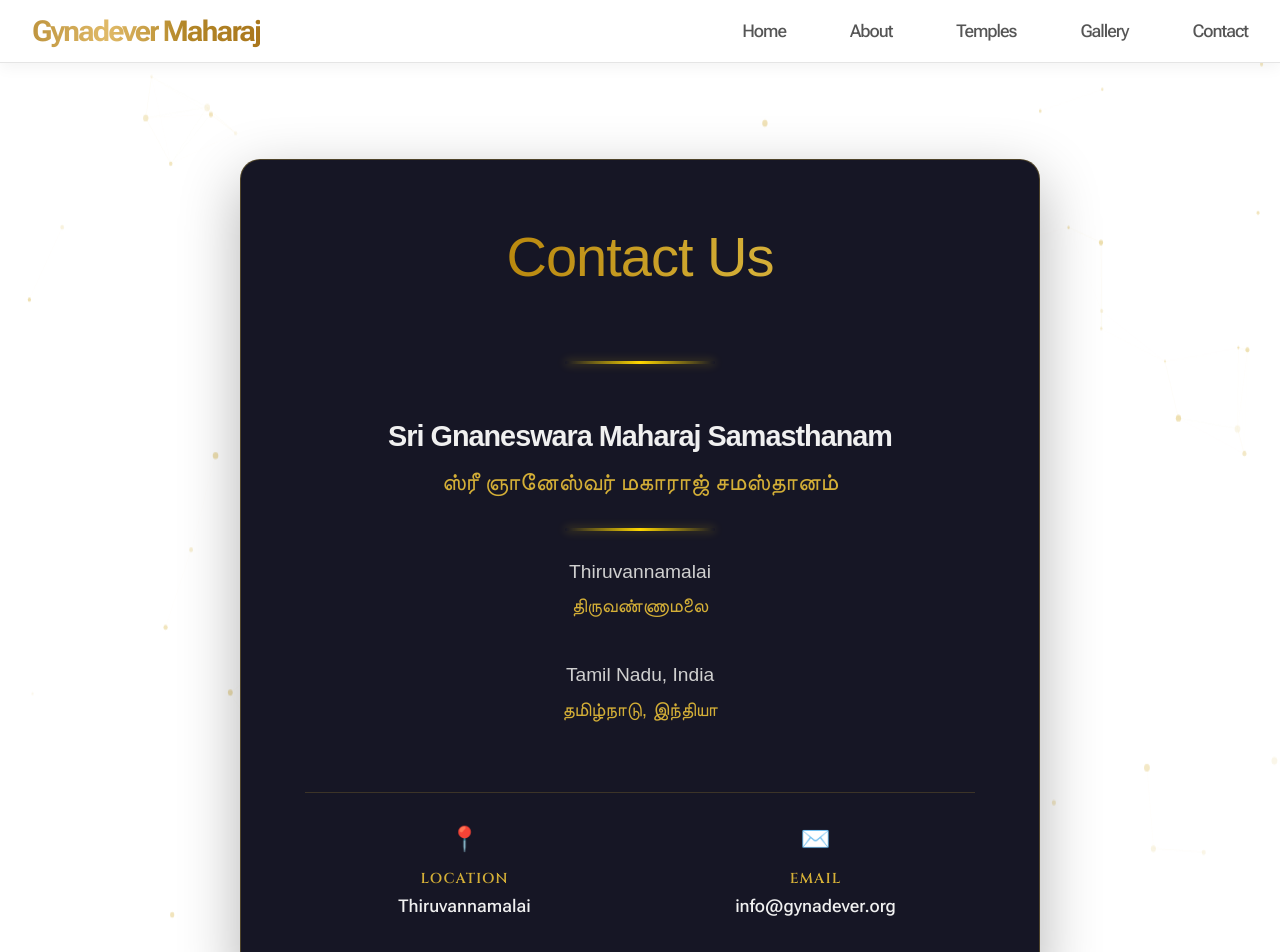
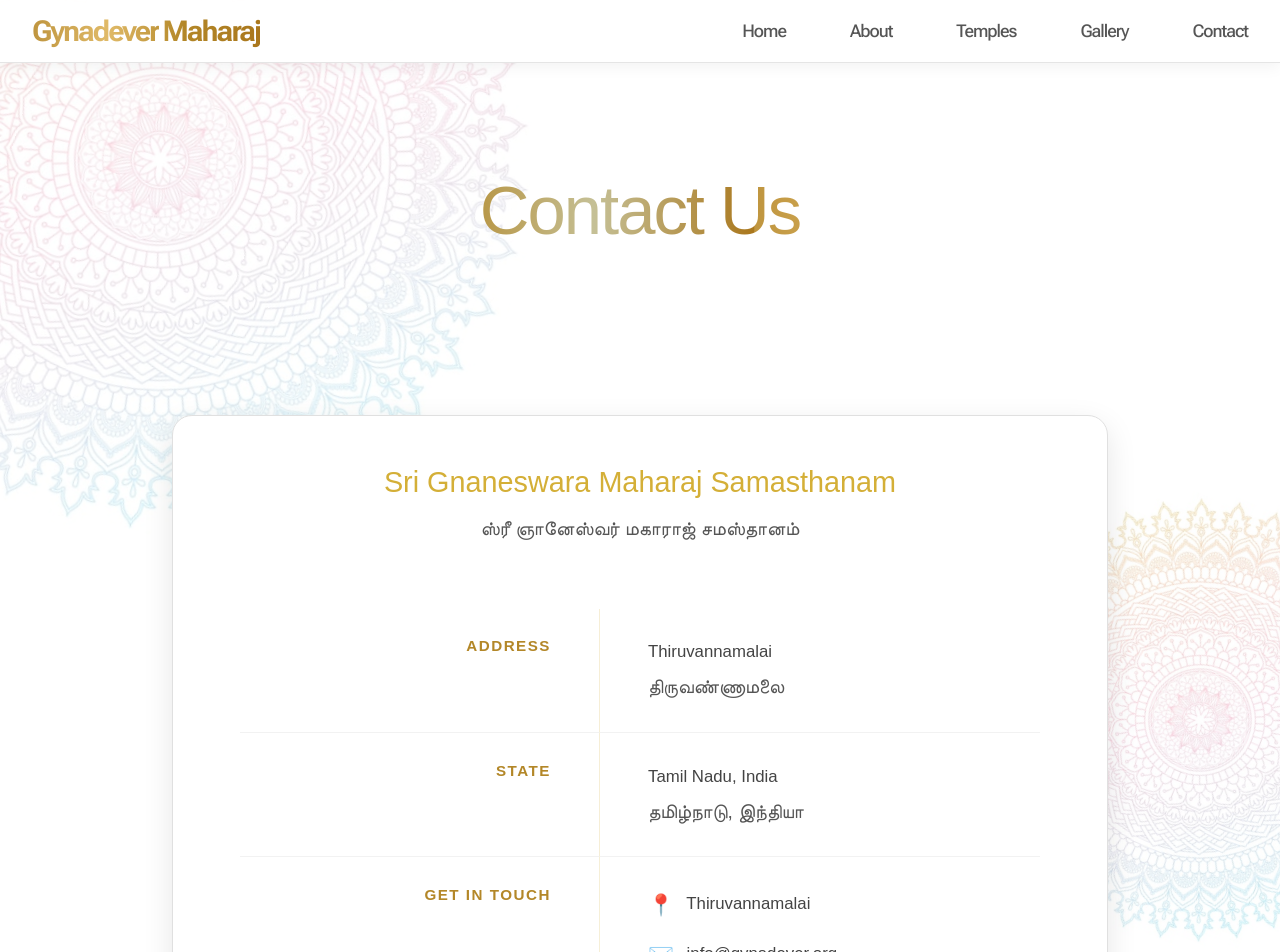
Before and after one commit to mrfaseed/gynadever, a Next.js app: page /contact in a window 1280 px wide. Shown: the top 952 px of the page. Built offline with nearby package versions, Linux system fonts and the light colour scheme; a web font is replaced by a local one.

Commit message:
Contact page

```diff
--- a/src/app/contact/contact.module.css
+++ b/src/app/contact/contact.module.css
@@ -1,173 +1,311 @@
-/* Main Container - Pure White */
+/* Main Container */
 .container {
     min-height: 100vh;
-    background-color: #ffffff;
-    color: #333;
+    color: #1a1a1a;
+    font-family: 'Georgia', serif;
+    overflow-x: hidden;
+    padding-bottom: 4rem;
     position: relative;
-    overflow: hidden;
-    display: flex;
-    flex-direction: column;
-    align-items: center;
-    justify-content: center;
-    padding: 6rem 1rem;
 }
 
-/* Canvas for Particles */
-.canvas {
-    position: absolute;
+/* Base White Background Layer */
+.pageBackground {
+    position: fixed;
     top: 0;
     left: 0;
-    width: 100%;
-    height: 100%;
-    z-index: 0;
+    width: 100vw;
+    height: 100vh;
+    background-color: #ffffff;
+    z-index: -2;
     pointer-events: none;
 }
 
-/* Glass Card - Dark Theme */
-.card {
-    position: relative;
-    z-index: 1;
-    background: rgba(10, 10, 26, 0.95);
-    /* Dark Royal Blue/Navy from Footer */
-    backdrop-filter: blur(20px);
-    -webkit-backdrop-filter: blur(20px);
-    border: 1px solid rgba(212, 175, 55, 0.3);
-    /* Gold border */
-    border-radius: 20px;
-    padding: 4rem;
-    max-width: 800px;
-    width: 100%;
-    text-align: center;
-    box-shadow: 0 20px 60px rgba(0, 0, 0, 0.3);
-    display: flex;
-    flex-direction: column;
-    gap: 2rem;
-    align-items: center;
+/* Background Mandala Effects */
+.backgroundEffects {
+    position: fixed;
+    top: 0;
+    left: 0;
+    width: 100vw;
+    height: 100vh;
+    pointer-events: none;
+    z-index: -1;
 }
 
-/* Typography */
+.mandala {
+    position: absolute;
+    opacity: 0.4;
+    animation: spin 120s linear infinite;
+}
+
+.mandalaTopLeft {
+    top: -30vmin;
+    left: -30vmin;
+    width: 100vmin;
+    height: 100vmin;
+}
+
+.mandalaBottomRight {
+    bottom: -20vmin;
+    right: -20vmin;
+    width: 60vmin;
+    height: 60vmin;
+    animation-duration: 90s;
+    opacity: 0.5;
+}
+
+@keyframes spin {
+    from {
+        transform: rotate(0deg);
+    }
+
+    to {
+        transform: rotate(360deg);
+    }
+}
+
+/* Hero Section */
+.hero {
+    position: relative;
+    height: 40vh;
+    /* Slightly shorter than temple page */
+    display: flex;
+    justify-content: center;
+    align-items: center;
+    text-align: center;
+    background-color: transparent;
+    margin-bottom: 2rem;
+}
+
+.heroContent {
+    position: relative;
+    z-index: 2;
+    padding: 2rem;
+    max-width: 900px;
+    animation: fadeInUp 1.2s ease-out;
+}
+
 .title {
     font-family: "Google Sans", sans-serif;
-    font-size: 3.5rem;
-    color: #ffd700;
-    background: linear-gradient(to right, #b8860b, #d4af37, #cd853f);
+    font-size: 4.3rem;
+    font-weight: 500;
+    margin-bottom: 1.5rem;
+    letter-spacing: -2px;
+    /* Gold Gradient matching Temple page */
+    background: linear-gradient(to right, #bf953f, #e0ba68, #b38728, #c5c096, #aa771c);
+    background-size: 200% auto;
+    color: #000;
     background-clip: text;
     -webkit-background-clip: text;
     -webkit-text-fill-color: transparent;
-    margin-bottom: 1rem;
-    font-weight: 500;
-    letter-spacing: -1px;
-    background-size: 200% auto;
-    animation: gradientAnimation 3s ease-in-out infinite;
+    animation: shine 10s linear infinite;
 }
 
-@keyframes gradientAnimation {
-    0% {
-        background-position: 0% 50%;
-    }
-
-    50% {
-        background-position: 100% 50%;
-    }
-
-    100% {
-        background-position: 0% 50%;
+@keyframes shine {
+    to {
+        background-position: 200% center;
     }
 }
 
-.subtitle {
-    font-family: "Google Sans", sans-serif;
-    font-size: 1.8rem;
-    color: #f0f0f0;
-    /* Light text */
-    margin-bottom: 0.5rem;
-    letter-spacing: -1px;
-    font-weight: 600;
+/* Layout Grid - Now Single Centered Container */
+.grid {
+    display: flex;
+    justify-content: center;
+    max-width: 1000px;
+    margin: 0 auto;
+    padding: 0 2rem;
+    position: relative;
+    z-index: 2;
 }
 
-.tamilText {
-    font-size: 1.5rem;
-    line-height: 1.8;
-    color: #d4af37;
-    /* Gold */
-    font-weight: 400;
+/* Single Card Design */
+.card {
+    background: #ffffff;
+    border: 1px solid #e0e0e0;
+    border-radius: 20px;
+    overflow: hidden;
+    transition: all 0.4s cubic-bezier(0.175, 0.885, 0.32, 1.275);
+    display: flex;
+    flex-direction: column;
+    box-shadow: 0 10px 30px rgba(0, 0, 0, 0.1);
+    padding: 3rem;
+    align-items: center;
+    text-align: center;
+    width: 100%;
 }
 
-.address {
-    font-family: "Google Sans", sans-serif;
-    font-size: 1.2rem;
-    color: #d0d0d0;
-    /* Light grey */
-    line-height: 1.8;
-    margin-top: 1rem;
+.card:hover {
+    transform: translateY(-5px);
+    box-shadow: 0 20px 50px rgba(0, 0, 0, 0.15);
+    border-color: #d4af37;
 }
 
-/* Decorative Icon/Divider */
-.divider {
-    width: 150px;
-    height: 3px;
-    background: linear-gradient(90deg, transparent, #ffd700, transparent);
-    margin: 1.5rem auto;
-    border-radius: 2px;
-    box-shadow: 0 0 10px rgba(255, 215, 0, 0.3);
+/* Table Styles - Premium Redesign */
+/* Table Styles - Premium Redesign */
+.contactTable {
+    width: 100%;
+    max-width: 800px;
+    /* Limit width to keep columns closer */
+    margin: 2rem auto;
+    /* Center table */
+    border-collapse: separate;
+    border-spacing: 0;
+}
+
+.contactTable tr {
+    transition: background-color 0.3s ease;
+}
+
+.contactTable tr:hover {
+    background-color: rgba(212, 175, 55, 0.05);
+}
+
+.contactTable th,
+.contactTable td {
+    padding: 1.8rem;
+    vertical-align: top;
+    border-bottom: 1px solid rgba(0, 0, 0, 0.05);
+    /* Very light grey */
+    text-align: left;
+}
+
+.contactTable tr:last-child td {
+    border-bottom: none;
+}
+
+.tableLabel {
+    width: 45%;
+    /* Slightly less than 50% to pinch in */
+    font-family: "Google Sans", sans-serif;
+    font-size: 0.95rem;
+    color: #b38728;
+    font-weight: 700;
+    text-transform: uppercase;
+    letter-spacing: 1.5px;
+    text-align: right !important;
+    /* Force Right Alignment */
+    border-right: 1px solid rgba(212, 175, 55, 0.2);
+    padding-right: 3rem !important;
+    /* Space from divider */
+}
+
+.tableValue {
+    width: 55%;
+    /* Slightly more than 50% */
+    font-family: "Google Sans", sans-serif;
+    font-size: 1.05rem;
+    color: #444;
+    line-height: 1.8;
+    text-align: left !important;
+    /* Force Left Alignment */
+    padding-left: 3rem !important;
+    /* Space from divider */
 }
 
 
 
-/* Contact Details Grid */
-.detailsGrid {
-    display: grid;
-    grid-template-columns: repeat(auto-fit, minmax(200px, 1fr));
-    gap: 2rem;
-    width: 100%;
-    margin-top: 2rem;
-    border-top: 1px solid rgba(212, 175, 55, 0.2);
-    /* Gold separator */
-    padding-top: 2rem;
+/* Reuse existing typography */
+.subtitle {
+    font-family: "Google Sans", sans-serif;
+    font-size: 1.8rem;
+    color: #d4af37;
+    margin-bottom: 0.5rem;
+    line-height: 1.3;
+    font-weight: 500;
+    text-align: center;
 }
 
-.detailItem {
-    display: flex;
-    flex-direction: column;
-    align-items: center;
-    gap: 0.5rem;
+.subText {
+    font-family: "Google Sans", sans-serif;
+    font-size: 1.1rem;
+    color: #666;
+    margin-bottom: 2rem;
+    text-align: center;
+}
+
+.tamilText {
+    font-family: "Google Sans", sans-serif;
+    font-size: 1.2rem;
+    line-height: 1.6;
+    color: #555555;
+    display: block;
+    margin-top: 0.3rem;
 }
 
 .icon {
-    font-size: 1.5rem;
+    font-size: 1.3rem;
+    margin-right: 0.5rem;
     color: #d4af37;
-    margin-bottom: 0.5rem;
+    vertical-align: middle;
 }
 
-.label {
-    font-family: var(--font-cinzel), serif;
-    font-size: 0.9rem;
-    color: #d4af37;
-    /* Gold label */
-    text-transform: uppercase;
-    letter-spacing: 1px;
-    font-weight: 600;
+@keyframes fadeInUp {
+    from {
+        opacity: 0;
+        transform: translateY(30px);
+    }
+
+    to {
+        opacity: 1;
+        transform: translateY(0);
+    }
 }
 
-.value {
-    font-family: var(--font-roboto-flex), sans-serif;
-    color: #f0f0f0;
-    /* White/Light value */
-    font-size: 1.1rem;
-    font-weight: 500;
-}
-
-/* Responsive */
 @media (max-width: 768px) {
     .title {
         font-size: 2.5rem;
     }
 
-    .card {
-        padding: 2rem;
+    .grid {
+        padding: 0 1rem;
     }
 
-    .tamilText {
-        font-size: 1.2rem;
+    .card {
+        padding: 1.5rem;
+    }
+
+    /* Reset Table for Mobile Stack */
+    .contactTable {
+        display: block;
+        width: 100%;
+    }
+
+    .contactTable tbody,
+    .contactTable tr,
+    .contactTable td {
+        display: block;
+        width: 100%;
+    }
+
+    .contactTable tr {
+        margin-bottom: 2rem;
+        border-bottom: 1px solid #f0f0f0;
+        padding-bottom: 1rem;
+    }
+
+    .contactTable tr:last-child {
+        border-bottom: none;
+        margin-bottom: 0;
+    }
+
+    .tableLabel {
+        width: 100% !important;
+        text-align: center !important;
+        padding: 0 !important;
+        border-right: none !important;
+        margin-bottom: 0.5rem;
+        font-size: 0.9rem;
+        color: #d4af37;
+    }
+
+    .tableValue {
+        width: 100% !important;
+        text-align: center !important;
+        padding: 0 !important;
+        padding-bottom: 1rem !important;
+        border-bottom: none !important;
+    }
+
+    .hero {
+        height: 30vh;
     }
 }
--- a/src/app/contact/page.js
+++ b/src/app/contact/page.js
@@ -1,134 +1,70 @@
 "use client";
 
-import React, { useEffect, useRef } from 'react';
+import React from 'react';
 import styles from './contact.module.css';
 
 export default function ContactPage() {
-    const canvasRef = useRef(null);
-
-    useEffect(() => {
-        const canvas = canvasRef.current;
-        const ctx = canvas.getContext('2d');
-        let width, height;
-        let particles = [];
-
-        const resize = () => {
-            width = canvas.width = window.innerWidth;
-            height = canvas.height = window.innerHeight;
-        };
-
-        class Particle {
-            constructor() {
-                this.x = Math.random() * width;
-                this.y = Math.random() * height;
-                this.vx = (Math.random() - 0.5) * 0.5;
-                this.vy = (Math.random() - 0.5) * 0.5;
-                this.size = Math.random() * 2 + 1;
-                this.color = `rgba(212, 175, 55, ${Math.random() * 0.3 + 0.1})`; // Gold with low opacity
-            }
-
-            update() {
-                this.x += this.vx;
-                this.y += this.vy;
-
-                if (this.x < 0) this.x = width;
-                if (this.x > width) this.x = 0;
-                if (this.y < 0) this.y = height;
-                if (this.y > height) this.y = 0;
-            }
-
-            draw() {
-                ctx.fillStyle = this.color;
-                ctx.beginPath();
-                ctx.arc(this.x, this.y, this.size, 0, Math.PI * 2);
-                ctx.fill();
-            }
-        }
-
-        const init = () => {
-            particles = [];
-            for (let i = 0; i < 100; i++) {
-                particles.push(new Particle());
-            }
-        };
-
-        const animate = () => {
-            ctx.clearRect(0, 0, width, height);
-
-            // Draw connections
-            for (let i = 0; i < particles.length; i++) {
-                for (let j = i + 1; j < particles.length; j++) {
-                    const dx = particles[i].x - particles[j].x;
-                    const dy = particles[i].y - particles[j].y;
-                    const distance = Math.sqrt(dx * dx + dy * dy);
-
-                    if (distance < 100) {
-                        ctx.beginPath();
-                        ctx.strokeStyle = `rgba(212, 175, 55, ${0.1 * (1 - distance / 100)})`; // Fading gold line
-                        ctx.lineWidth = 0.5;
-                        ctx.moveTo(particles[i].x, particles[i].y);
-                        ctx.lineTo(particles[j].x, particles[j].y);
-                        ctx.stroke();
-                    }
-                }
-            }
-
-            particles.forEach(p => {
-                p.update();
-                p.draw();
-            });
-            requestAnimationFrame(animate);
-        };
-
-        window.addEventListener('resize', resize);
-        resize();
-        init();
-        animate();
-
-        return () => {
-            window.removeEventListener('resize', resize);
-        };
-    }, []);
-
     return (
         <div className={styles.container}>
-            <canvas ref={canvasRef} className={styles.canvas} />
+            {/* Layers */}
+            <div className={styles.pageBackground}></div>
 
-            <div className={styles.card}>
+            {/* Background Mandalas */}
+            <div className={styles.backgroundEffects}>
+                <img
+                    src="/bg1_circle.png"
+                    alt=""
+                    className={`${styles.mandala} ${styles.mandalaTopLeft}`}
+                />
+                <img
+                    src="/bg1_circle.png"
+                    alt=""
+                    className={`${styles.mandala} ${styles.mandalaBottomRight}`}
+                />
+            </div>
 
-                <h1 className={styles.title}>Contact Us</h1>
+            <div className={styles.hero}>
+                <div className={styles.heroContent}>
+                    <h1 className={styles.title}>Contact Us</h1>
+                </div>
+            </div>
 
-                <div className={styles.divider}></div>
+            <div className={styles.grid}>
+                <div className={styles.card}>
+                    <h2 className={styles.subtitle}>Sri Gnaneswara Maharaj Samasthanam</h2>
+                    <p className={styles.subText}>
+                        <span className={styles.tamilText}>ஸ்ரீ ஞானேஸ்வர் மகாராஜ் சமஸ்தானம்</span>
+                    </p>
 
-                <div className={styles.content}>
-                    <h2 className={styles.subtitle}>Sri Gnaneswara Maharaj Samasthanam</h2>
-
-                    <div className={styles.tamilText}>
-                        <p>ஸ்ரீ ஞானேஸ்வர் மகாராஜ் சமஸ்தானம்</p>
-                    </div>
-
-                    <div className={styles.divider}></div>
-
-                    <div className={styles.address}>
-                        <p>Thiruvannamalai</p>
-                        <p className={styles.tamilText} style={{ fontSize: '1.2rem' }}>திருவண்ணாமலை</p>
-                        <br />
-                        <p>Tamil Nadu, India</p>
-                        <p className={styles.tamilText} style={{ fontSize: '1.2rem' }}>தமிழ்நாடு, இந்தியா</p>
-                    </div>
-                </div>
-
-                <div className={styles.detailsGrid}>
-                    <div className={styles.detailItem}>
-                        <span className={styles.icon}>📍</span>
-                        <span className={styles.label}>Location</span>
-                        <span className={styles.value}>Thiruvannamalai</span>
-                    </div>
-                    <div className={styles.detailItem}>
-                        <span className={styles.icon}>✉️</span>
-                        <span className={styles.label}>Email</span>
-                        <span className={styles.value}>info@gynadever.org</span>
-                    </div>
+                    <table className={styles.contactTable}>
+                        <tbody>
+                            <tr>
+                                <td className={styles.tableLabel}>Address</td>
+                                <td className={styles.tableValue}>
+                                    Thiruvannamalai
+                                    <span className={styles.tamilText}>திருவண்ணாமலை</span>
+                                </td>
+                            </tr>
+                            <tr>
+                                <td className={styles.tableLabel}>State</td>
+                                <td className={styles.tableValue}>
+                                    Tamil Nadu, India
+                                    <span className={styles.tamilText}>தமிழ்நாடு, இந்தியா</span>
+                                </td>
+                            </tr>
+                            <tr>
+                                <td className={styles.tableLabel}>Get in Touch</td>
+                                <td className={styles.tableValue}>
+                                    <div style={{ marginBottom: '0.8rem' }}>
+                                        <span className={styles.icon}>📍</span> Thiruvannamalai
+                                    </div>
+                                    <div>
+                                        <span className={styles.icon}>✉️</span> info@gynadever.org
+                                    </div>
+                                </td>
+                            </tr>
+                        </tbody>
+                    </table>
                 </div>
             </div>
         </div>
```
